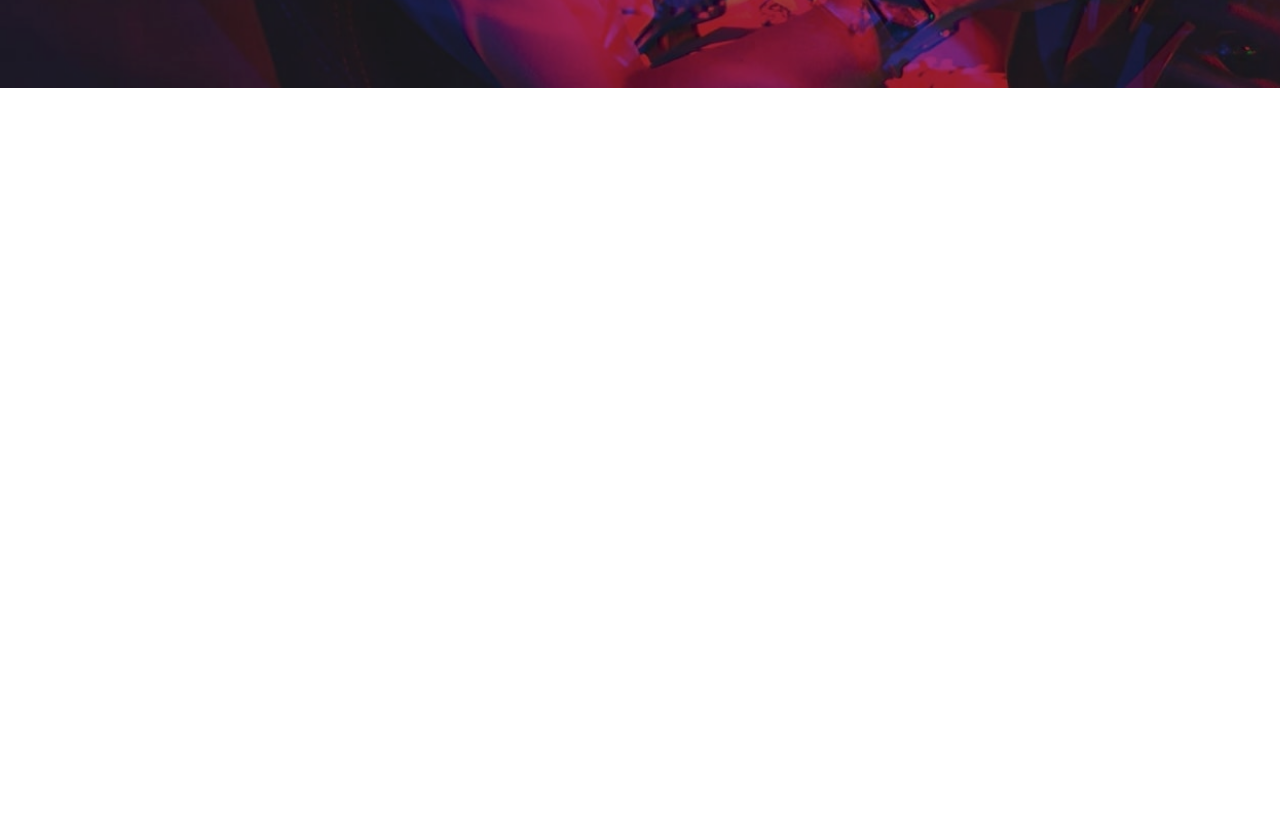
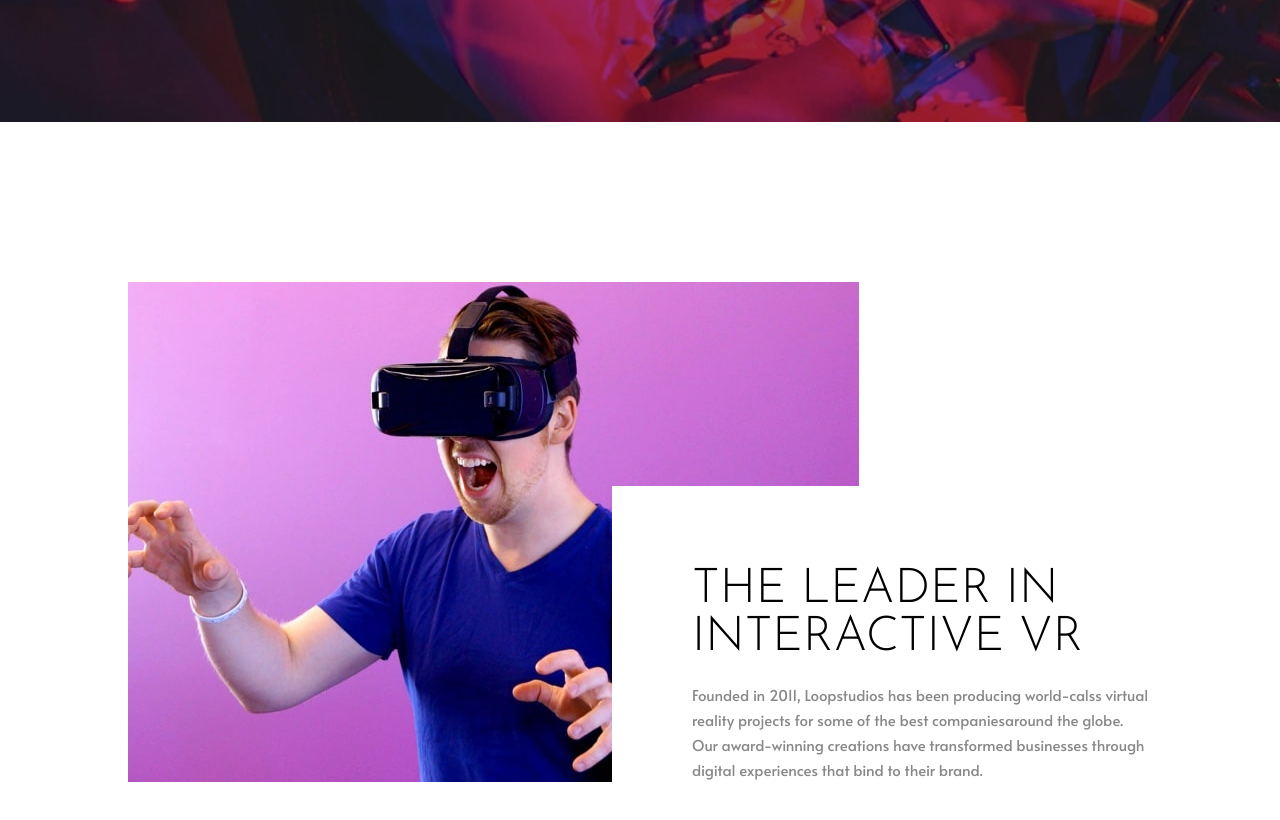
Before and after one commit to m4zeboy/loopstudios-landing-page, a React (Vite) app: page / in a window 1280 px wide. Shown: the part 580-1400 px from the top of the page. Before the commit the page ends 800 px from the top, so only its background shows below. Built offline with nearby package versions, Linux system fonts and the light colour scheme.

Commit message:
remake - third commit

```diff
--- a/index.html
+++ b/index.html
@@ -2,7 +2,7 @@
 <html lang="en">
   <head>
     <meta charset="UTF-8" />
-    <link rel="icon" type="image/svg+xml" href="/vite.svg" />
+    <link rel="icon" type="image/svg+xml" href="/src/assets/images/favicon-32x32.png" />
     <meta name="viewport" content="width=device-width, initial-scale=1.0" />
     <link rel="preconnect" href="https://fonts.googleapis.com" />
     <link rel="preconnect" href="https://fonts.gstatic.com" crossorigin />
@@ -18,7 +18,7 @@
       rel="stylesheet"
     />
 
-    <title>Vite + React</title>
+    <title>Loopstudios</title>
   </head>
   <body>
     <div id="root"></div>
--- a/src/App.jsx
+++ b/src/App.jsx
@@ -1,10 +1,51 @@
 import React, { useState } from 'react'
+import { DesktopOnly } from './components/DesktopOnly'
 import { Hero } from './components/Hero'
+import interactive from './assets/images/desktop/image-interactive.jpg'
+import { Container } from './components/Container'
+
+
+const Interactive = () => {
+  const ContentDesktopstyles = {
+    background: `url(${interactive}) top center/contain no-repeat`,
+    height: "500px",
+    backgroundPosition: "left",
+    display: "flex",
+    alignItems: "flex-end",
+    justifyContent: "end"
+  }
+  const articleDesktopStyles = {
+    padding: "8rem 0 0 8rem",
+    background: "white",
+    maxWidth: "54rem",
+  }
+  return (
+    <section id="interactive">
+      <Container>
+
+        <DesktopOnly>
+          <div className="content" style={ContentDesktopstyles}>
+            <article style={articleDesktopStyles}>
+              <h2 style={{ marginBottom: "2rem"}}>The Leader in Interactive VR</h2>
+              <p>Founded in 2011, Loopstudios has been producing world-calss
+                virtual reality projects for some of the best companiesaround the
+                globe. Our award-winning creations have transformed
+                businesses through digital experiences that bind to their brand.</p>
+            </article>
+          </div>
+        </DesktopOnly>
+      </Container>
+    </section>
+  )
+}
 
 function App() {
   return (
     <div className="App">
-     <Hero/>
+      <Hero />
+      <main>
+        <Interactive />
+      </main>
     </div>
   )
 }
--- a/src/components/Hero/index.jsx
+++ b/src/components/Hero/index.jsx
@@ -6,9 +6,9 @@ import close from '../../assets/images/icon-close.svg'
 
 import hero from '../../assets/images/desktop/image-hero.jpg';
 
-import './style.scss'
 import { DesktopOnly } from "../DesktopOnly";
 import { MobileOnly } from "../MobileOnly";
+import './style.scss'
 
 const links = ['About', 'Careers', 'Events', 'Products', 'Support'];
 
@@ -51,7 +51,7 @@ export function Hero() {
             </MobileOnly>
           </nav>
           <div className="title">
-            <h1>IMMERSIVE EXPERIENCE THAT DELIVER</h1>
+            <h1>IMMERSIVE EXPERIENCES THAT DELIVER</h1>
           </div>
         </Container>
       </header>
--- a/src/components/Hero/style.scss
+++ b/src/components/Hero/style.scss
@@ -17,7 +17,7 @@
     display: flex;
     align-items: center;
     justify-content: space-between;
-    margin-bottom: 12.8rem;
+    margin-bottom: 16.2rem;
     ul {
       display: flex;
       gap: 3.2rem;
@@ -34,7 +34,7 @@
   .title {
     position: relative;
     z-index: 2;
-    max-width: 65rem;
+    max-width: 70rem;
     color: white;
     padding: 4rem;
     border: 2px solid white;
@@ -57,11 +57,16 @@
   }
 }
 
-@media (max-width: 768px) {
+@media (max-width: 1024px) {
   #hero {
     padding: 4rem 0 22.5rem;
     nav {
       margin-bottom: 16.2rem;
     }
+    .title {
+      h1 {
+        font-size: 5.6rem;
+      }
+    }
   }
 }
--- a/src/styles/global.scss
+++ b/src/styles/global.scss
@@ -36,6 +36,11 @@ p,a {
   font-family: 'Alata', sans-serif;
 }
 
+p {
+  line-height: 25px;
+  color: #888;
+}
+
 ul {
   list-style: none;
   padding-inline-start: 0;
@@ -45,8 +50,9 @@ ul {
   }
 }
 
-@media (max-width: 768px) {
-  h1 {
-    font-size: 6.4rem;
-  }
+main {
+  padding: 16rem 0;
+  display: flex;
+  flex-direction: column;
+  gap: 18.5rem;
 }
```
